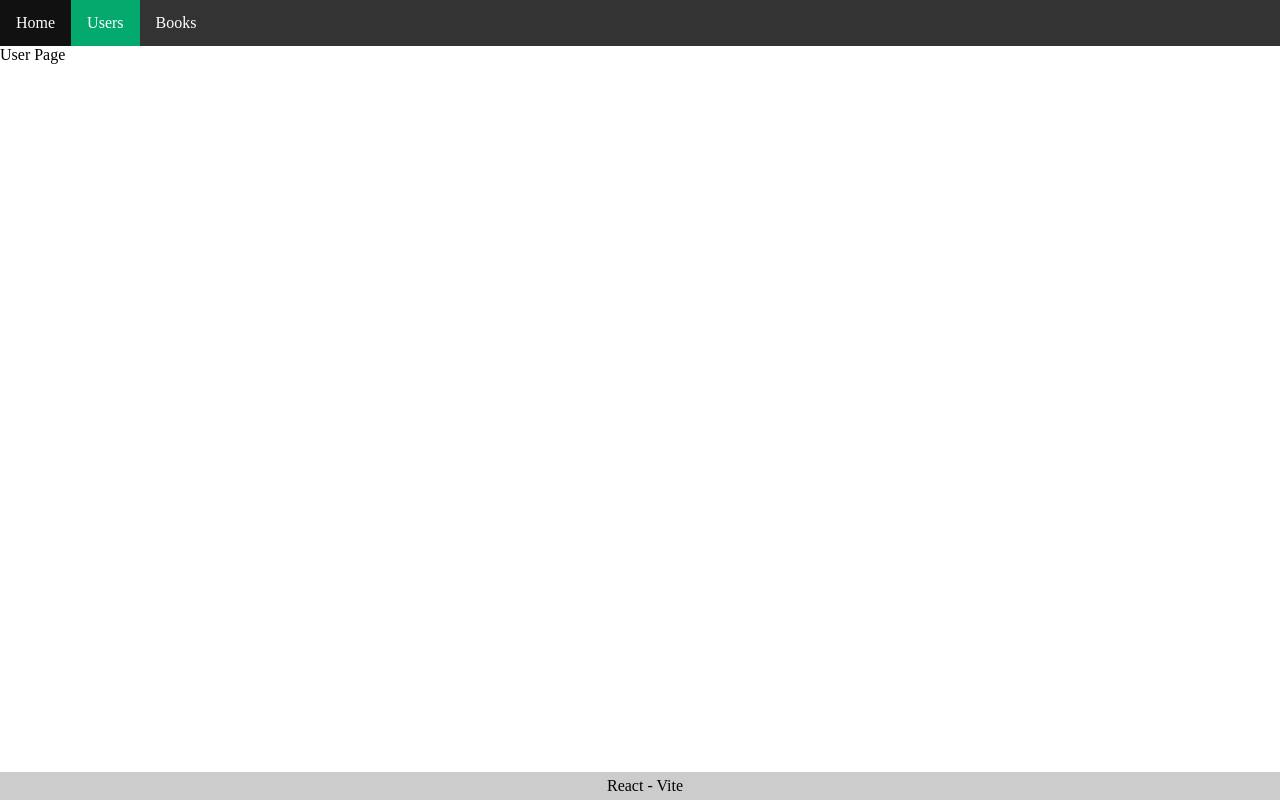
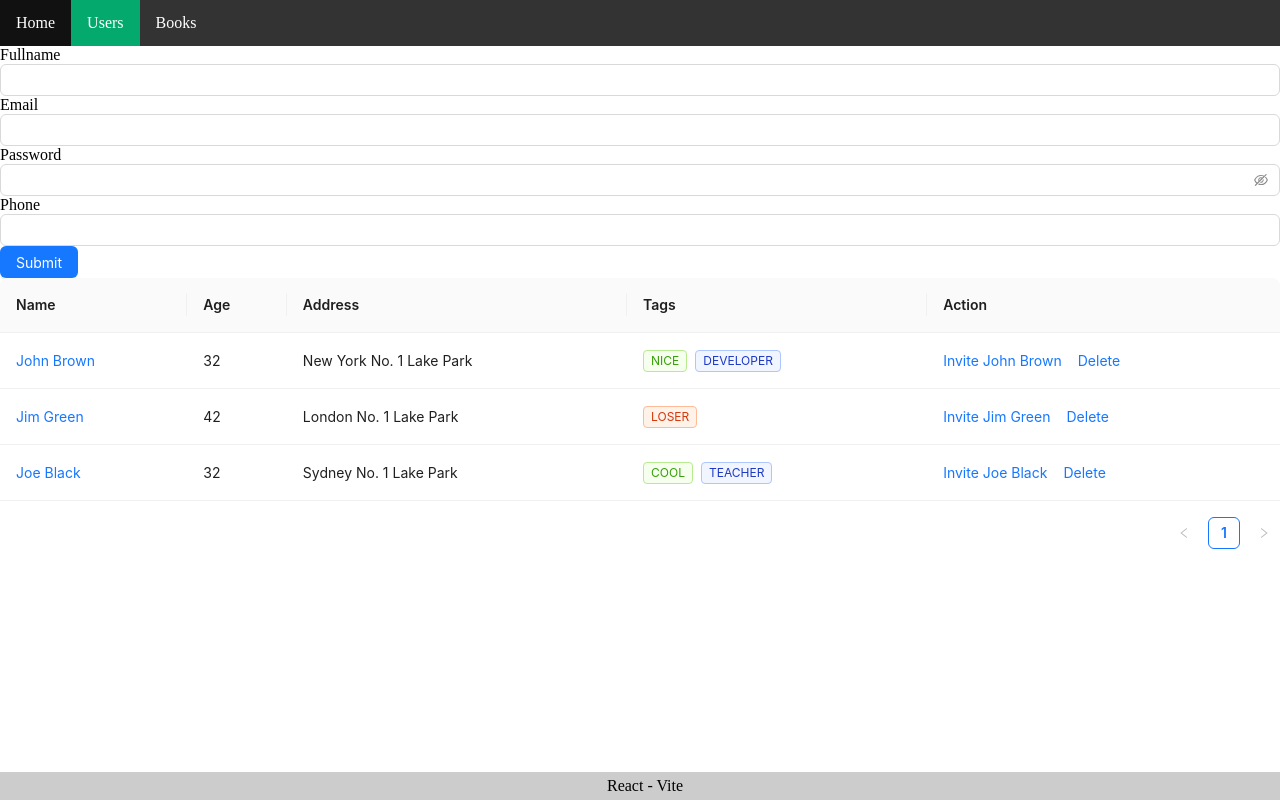
Before and after one commit to Noreo24/Project-learning_ReactJS-Vite, a React (Vite) app in the folder FE/: page /users in a window 1280 px wide. Built offline with nearby package versions, Linux system fonts and the light colour scheme.

Commit message:
Create base user form - 09h47 09/11/2025

```diff
--- a/FE/package.json
+++ b/FE/package.json
@@ -15,6 +15,8 @@
     "preview": "vite preview"
   },
   "dependencies": {
+    "@ant-design/icons": "5.3.7",
+    "antd": "5.18.1",
     "react": "18.3.1",
     "react-dom": "18.3.1",
     "react-router-dom": "6.23.1"
--- a/FE/src/pages/user.jsx
+++ b/FE/src/pages/user.jsx
@@ -1,6 +1,12 @@
+import UserForm from "../user/user.form";
+import UserTable from "../user/user.table";
+
 const UserPage = () => {
     return (
-        <div>User Page</div>
+        <div>
+            <UserForm />
+            <UserTable />
+        </div>
     );
 }
 
--- /dev/null
+++ b/FE/src/user/user.form.jsx
@@ -0,0 +1,31 @@
+import { Button, Input } from "antd";
+
+const UserForm = () => {
+    return (
+        <div className="user-form">
+            <div>
+                <div>
+                    <span>Fullname</span>
+                    <Input />
+                </div>
+                <div>
+                    <span>Email</span>
+                    <Input />
+                </div>
+                <div>
+                    <span>Password</span>
+                    <Input.Password />
+                </div>
+                <div>
+                    <span>Phone</span>
+                    <Input />
+                </div>
+                <div>
+                    <Button type="primary">Submit</Button>
+                </div>
+            </div>
+        </div>
+    )
+}
+
+export default UserForm;
--- /dev/null
+++ b/FE/src/user/user.table.jsx
@@ -0,0 +1,81 @@
+import { Space, Table, Tag } from "antd";
+
+const UserTable = () => {
+    const columns = [
+        {
+            title: 'Name',
+            dataIndex: 'name',
+            key: 'name',
+            render: text => <a>{text}</a>,
+        },
+        {
+            title: 'Age',
+            dataIndex: 'age',
+            key: 'age',
+        },
+        {
+            title: 'Address',
+            dataIndex: 'address',
+            key: 'address',
+        },
+        {
+            title: 'Tags',
+            key: 'tags',
+            dataIndex: 'tags',
+            render: (_, { tags }) => (
+                <>
+                    {tags.map(tag => {
+                        let color = tag.length > 5 ? 'geekblue' : 'green';
+                        if (tag === 'loser') {
+                            color = 'volcano';
+                        }
+                        return (
+                            <Tag color={color} key={tag}>
+                                {tag.toUpperCase()}
+                            </Tag>
+                        );
+                    })}
+                </>
+            ),
+        },
+        {
+            title: 'Action',
+            key: 'action',
+            render: (_, record) => (
+                <Space size="middle">
+                    <a>Invite {record.name}</a>
+                    <a>Delete</a>
+                </Space>
+            ),
+        },
+    ];
+    const data = [
+        {
+            key: '1',
+            name: 'John Brown',
+            age: 32,
+            address: 'New York No. 1 Lake Park',
+            tags: ['nice', 'developer'],
+        },
+        {
+            key: '2',
+            name: 'Jim Green',
+            age: 42,
+            address: 'London No. 1 Lake Park',
+            tags: ['loser'],
+        },
+        {
+            key: '3',
+            name: 'Joe Black',
+            age: 32,
+            address: 'Sydney No. 1 Lake Park',
+            tags: ['cool', 'teacher'],
+        },
+    ];
+
+    return (
+         <Table columns={columns} dataSource={data} />
+    )
+}
+
+export default UserTable;
```
Also changed, not shown: 1 other file (tests, documents, lock files or other folders).
